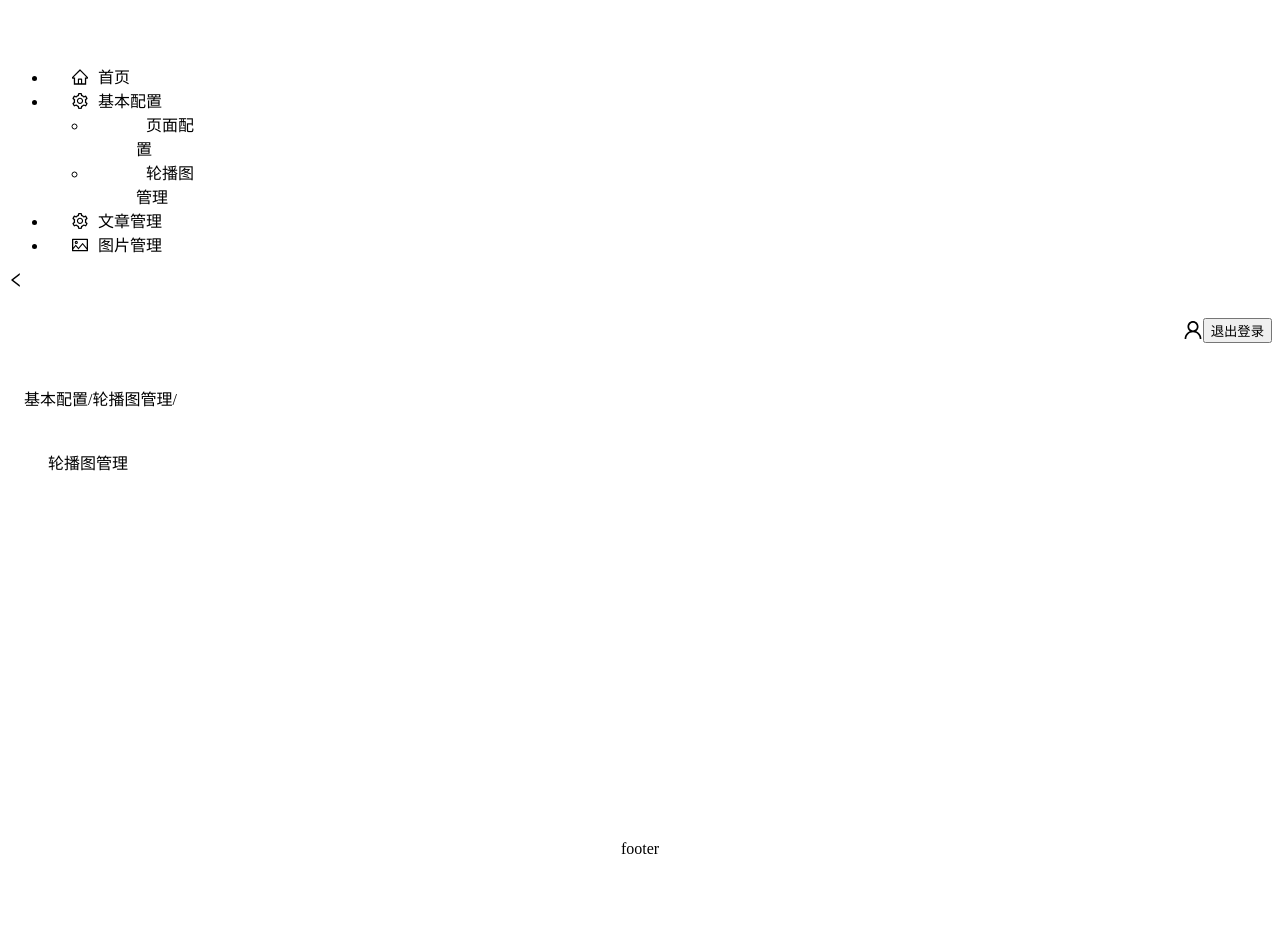
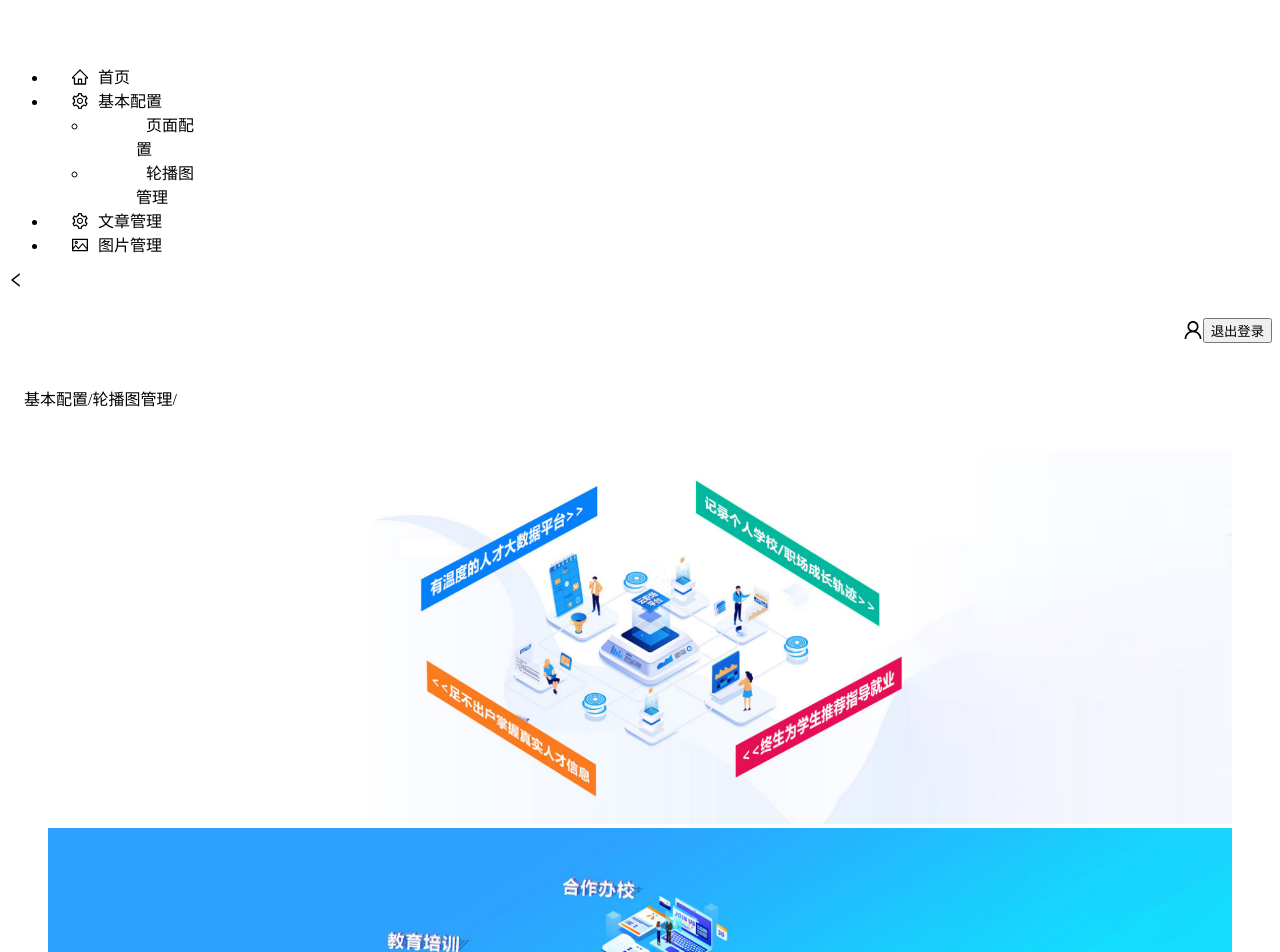
Before and after one commit to 2426091982/blueTree-bg, a Vue app: page /setting/banner in a window 1280 px wide. Shown: the top 952 px of the page. Before the commit the page ends 872 px from the top, so only its background shows below. Built offline with nearby package versions, Linux system fonts and the light colour scheme; sample sign-in values are in the browser's storage.

Commit message:
settings-banner

```diff
--- a/src/App.vue
+++ b/src/App.vue
@@ -31,17 +31,7 @@ let collapsed = ref(false);
                     "
                 >
                     <BreadCrumb />
-            <div
-              :style="{
-                padding: '24px',
-                background: '#fff',
-                minHeight: '360px',
-                flex: '1',
-                overflowY: 'scroll',
-              }"
-            >
                     <switchRoute></switchRoute>
-            </div>
                 </a-layout-content>
                 <a-layout-footer style="text-align: center; padding: 6px 0">
                     footer
@@ -58,7 +48,7 @@ let collapsed = ref(false);
 <style lang="less">
 .gradually-enter-active,
 .gradually-laver-active {
-  transition: all 0.5s linear;
+  transition: all 0.5s ease-in-out;
 }
 
 .gradually-enter-from,
@@ -92,4 +82,13 @@ let collapsed = ref(false);
   background-color: #ddd;
   border-radius: 6px;
 }
+
+.contentBox {
+    padding: 24px;
+    background: #fff;
+    min-height: 360px;
+    flex: 1;
+    overflow-y: scroll;
+    opacity: 1;
+}
 </style>
--- a/src/components/fragment.vue
+++ b/src/components/fragment.vue
@@ -3,5 +3,5 @@ import switchRoute from "./switchRoute.vue";
 </script>
 
 <template>
-  <switchRoute></switchRoute>
+  <switchRoute class="contentBox"></switchRoute>
 </template>
--- a/src/components/switchRoute.vue
+++ b/src/components/switchRoute.vue
@@ -6,28 +6,35 @@ let state = useStore().state.token;
 
 <template>
   <div class="switchRoute">
-    <slot>
       <router-view v-slot="{ Component, route }">
         <transition name="switchRoute" mode="out-in" v-if="state && !route.meta.noRender">
           <component :is="Component" :key="route.path" />
         </transition>
       </router-view>
-    </slot>
   </div>
 </template>
 
 <style lang="less">
+// .switchRoute-leave-active {
+//   position: absolute!important;
+//   left: 0;
+//   top: 0;
+//   width: 100%;
+// }
 .switchRoute-enter-active,
 .switchRoute-leave-active {
-  transition: all 0.5s linear;
+  transition: all .5s;
+
 }
 
 .switchRoute-enter-from,
 .switchRoute-leave-to {
-  opacity: 0;
+  opacity: 0!important;
 }
 
 .switchRoute {
   height: 100%;
+  opacity: 1;
+  position: relative;
 }
 </style>
--- a/src/pages/picture/picture-list.vue
+++ b/src/pages/picture/picture-list.vue
@@ -58,8 +58,8 @@ const selectImg = (data) => {
 </script>
 
 <template>
-    <div>
-        <a-space direction="vertical" :size="size">
+    <div class="picture-list">
+        <a-space direction="vertical" :size="size" key="1">
             <a-space style="width: 100%" :size="size">
                 <a-button type="primary" @click="visible = true">上传图片</a-button>
                 <a-button danger @click="isSelect = !isSelect" type="primary">
@@ -75,7 +75,7 @@ const selectImg = (data) => {
             </a-space>
         </a-space>
 
-        <Select class="img-list picture" :data="imgs" style="margin-top: 20px;" :isSelect="isSelect" @select="selectImg">
+        <Select class="img-list picture" :data="imgs" style="margin-top: 20px;" :isSelect="isSelect" @select="selectImg" key="2">
             <template #default="{ data }">
                 <a-image :src="data" />
             </template>
@@ -90,7 +90,7 @@ const selectImg = (data) => {
             </template>
         </Select>
 
-        <a-modal :visible="visible" @cancel="closeModal" @ok="closeModal">
+        <a-modal :visible="visible" @cancel="closeModal" @ok="closeModal" key="3">
             <template #title> 新增图片 </template>
             <div
                 class="upload-box"
--- a/src/pages/picture/picture-recycle.vue
+++ b/src/pages/picture/picture-recycle.vue
@@ -63,7 +63,7 @@ const openDialog = () => {
 </script>
 
 <template>
-    <div>
+    <div class="picture-recycle">
         <a-space direction="vertical" :size="size">
             <a-space style="width: 100%" :size="size">
                 <div class="recycle-ops">
--- a/src/pages/picture/picture.vue
+++ b/src/pages/picture/picture.vue
@@ -3,7 +3,7 @@ import switchRoute from '@/components/switchRoute.vue';
 </script>
 
 <template>
-  <switchRoute></switchRoute>
+  <switchRoute class="contentBox" />
 </template>
 
 <style lang="less">
--- a/src/pages/settings/banner.vue
+++ b/src/pages/settings/banner.vue
@@ -1,7 +1,70 @@
 <script setup>
+import { isNumber, preventDefault } from "@/utils"
+import loadsh from "loadsh";
+import { ref, computed } from "vue";
 
+const imgs = ref([
+    "/public/images/banner1.png",
+    "/public/images/banner2.png",
+    "/public/images/banner3.png",
+]);
+let dragIndex = null;
+let dropIndex = null;
+
+const dragContainers = [];
+const addDragContainer = (el) => {
+    if (el) {
+        dragContainers.push(el);
+    }
+}
+
+const drag = (index, e) => {
+    preventDefault(e);
+    dragIndex = index;
+}
+
+const patch = new Proxy({
+
+}, {
+    set(target, key, value, receiver) {
+        console.log(target, key, receiver);
+        return true;
+    }
+});
+
+
+let isDrop = false;
+const dragOver = (index, e) => {
+    preventDefault(e);
+    if (!isNumber(dragIndex)) {
+        return;
+    };
+    console.log(index, dragIndex);
+    if (index === dragIndex) {
+        return;
+    };
+    patch[dragIndex] = index;
+    isDrop = true;
+}
 </script>
 
 <template>
-    <div>轮播图管理</div>
+    <div class="settings-banner">
+        <div
+            class="settings-banner-container"
+            @drag="drag(index, $event)"
+            @dragover="dragOver(index, $event)"
+            v-for="(item, index) in imgs"
+            :key="index"
+            :ref="addDragContainer"
+        >
+            <img :src="item">
+        </div>
+    </div>
 </template>
+
+<style lang="less" scoped>
+img {
+    width: 100%;
+}
+</style>
--- a/src/pages/settings/setting.vue
+++ b/src/pages/settings/setting.vue
@@ -4,5 +4,5 @@ import switchRoute from "@/components/switchRoute.vue";
 
 
 <template>
-  <switchRoute></switchRoute>
+  <switchRoute class="contentBox"></switchRoute>
 </template>
--- a/src/utils/index.js
+++ b/src/utils/index.js
@@ -1,6 +1,6 @@
 export const preventDefault = (e) => {
     if (typeof e.preventDefault === 'function') {
-        e.preventDsefault();
+        e.preventDefault();
     }
 }
 
@@ -9,3 +9,17 @@ export const setToken = (thoke) => window.localStorage.setItem('token', thoke);
 
 /*  获取本地Token */
 export const getToken = () => window.localStorage.getItem('token');
+
+export const isNumber = (value) => {
+    return !isNaN(value)
+}
+
+export const findParent = (el, className) => {
+    let parent = el;
+    while (parent) {
+        if (parent.classList.contains(className)) {
+            return parent;
+        };
+        parent = parent.parentNode;
+    }
+}
```
Lines whose indentation alone changed are shown as unchanged.
